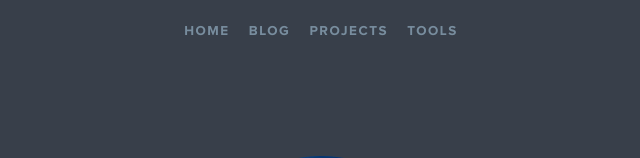
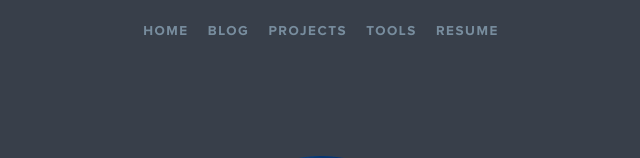
Before and after one commit to pcqpcq/pcqpcq.github.io, a plain HTML site: page index.html in a window 1280 px wide. Shown: the top 158 px of the page, without its empty margins (319-959 px from the left). Drawn offline with Linux system fonts and the light colour scheme.

Commit message:
add resume link

```diff
--- a/index.html
+++ b/index.html
@@ -89,6 +89,9 @@
                      <li >
                         <a href="javacript:void(0)">Tools</a>
                      </li>
+                     <li>
+                        <a href="http://pcqpcq.deercv.com/">Resume</a>
+                     </li>
                      <!--<li >
                         <a href="/books/"><span id="" class="entypo open-book"></span></a>
                         </li>-->
```
